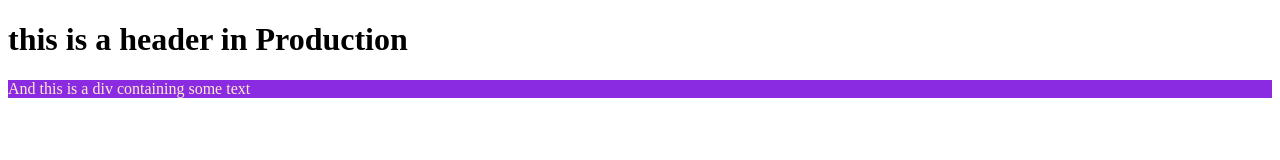
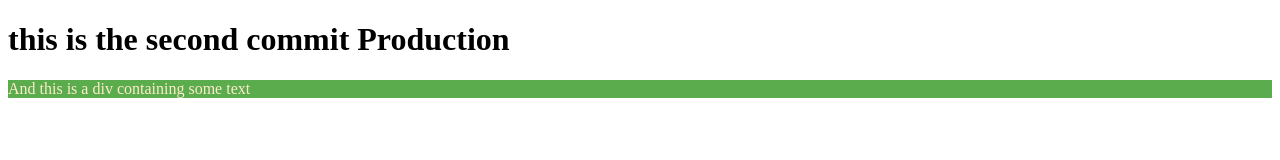
Before and after one commit to awenine/hosting-CD-test, a plain HTML site: page index.html in a window 1280 px wide. Drawn offline with Linux system fonts and the light colour scheme.

Commit message:
second commit

```diff
--- a/index.html
+++ b/index.html
@@ -7,7 +7,7 @@
   <title>hosting CD test</title>
 </head>
 <body>
-  <h1>this is a header in Production</h1>
-  <div style="background-color: blueviolet;color: blanchedalmond;">And this is a div containing some text</div>
+  <h1>this is the second commit Production</h1>
+  <div style="background-color: rgb(91, 172, 77);color: blanchedalmond;">And this is a div containing some text</div>
 </body>
 </html>
```
